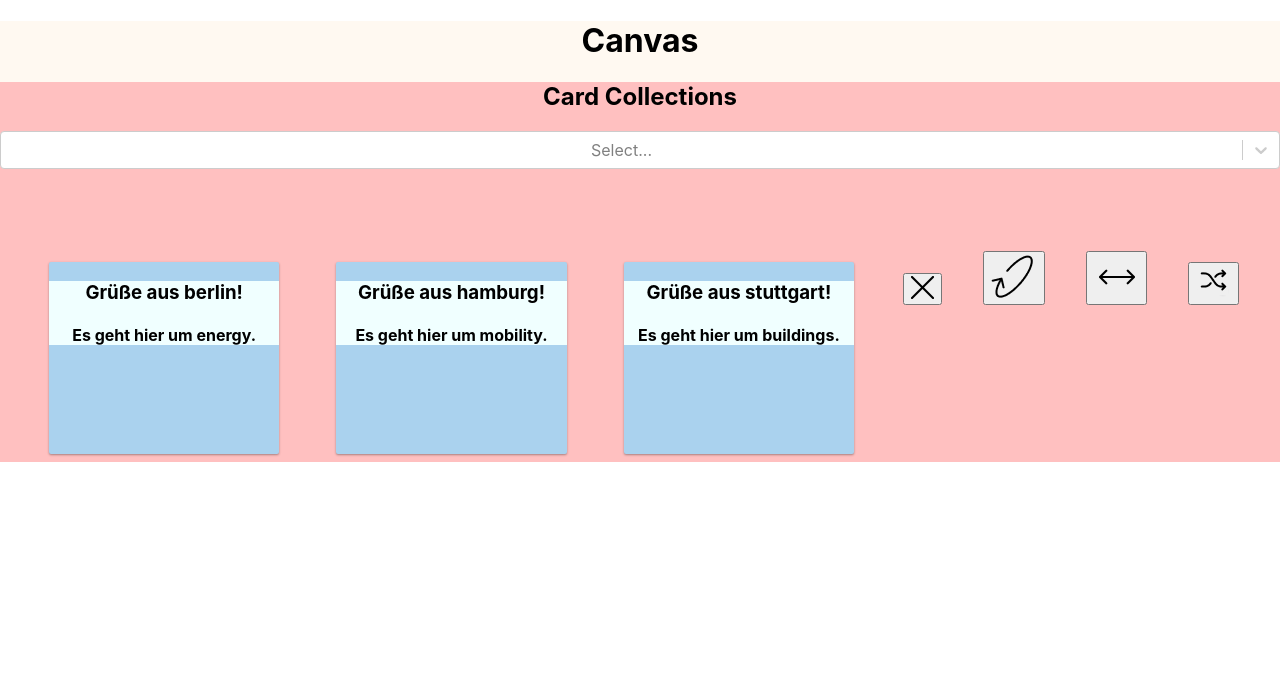
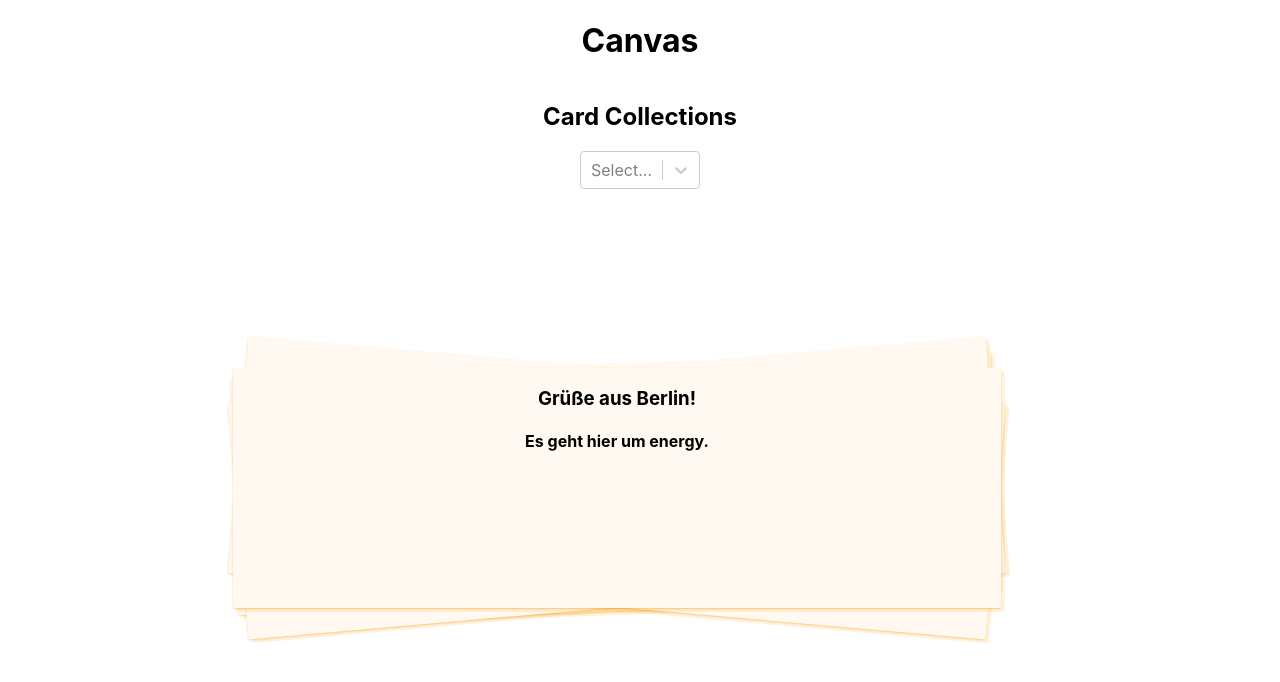
Before and after one commit to uclab-potsdam/klimataz, a React (Create React App) app in the folder postcard_app/klimaland-app/: page / in a window 1280 px wide. Shown: the top 682 px of the page. Built offline with nearby package versions, Linux system fonts and the light colour scheme.

Commit message:
added switch card interaction

```diff
--- a/postcard_app/klimaland-app/src/components/Card.js
+++ b/postcard_app/klimaland-app/src/components/Card.js
@@ -1,9 +1,9 @@
 import React from "react";
 import Side from "./Side";
 
-const Card = ({ lk, section }) => {
+const Card = ({ classProp, lk, section }) => {
   return (
-    <div className="card">
+    <div className={classProp}>
       <Side lk={lk} section={section} />
     </div>
   );
--- a/postcard_app/klimaland-app/src/components/CardCollection.js
+++ b/postcard_app/klimaland-app/src/components/CardCollection.js
@@ -55,6 +55,24 @@ const CardCollection = () => {
     viewComp = false;
   }
 
+  const [index, setIndex] = useState(0);
+  const cards = [
+    { id: "1", label: "Berlin" },
+    { id: "2", label: "Hamburg" },
+    { id: "3", label: "Flennsburg" },
+    { id: "4", label: "München" },
+  ];
+
+  const mod = (n, m) => {
+    let result = n % m;
+
+    return result >= 0 ? result : result + m;
+  };
+
+  const nextCard = () => {
+    setIndex((index + 1) % cards.length);
+  };
+
   return (
     <div className="card-collection">
       <h2>Card Collections</h2>
@@ -79,33 +97,61 @@ const CardCollection = () => {
       </div>
 
       <div className="card-container">
-        <Card lk="berlin" section="energy" />
-        <Card lk="hamburg" section="mobility" />
-        <Card lk="stuttgart" section="buildings" />
-        <button onClick={console.log("close")}>
+        <div className="carousel">
+          {cards.map((item, i) => {
+            const indexLeft = mod(index - 1, cards.length);
+            const indexRight = mod(index + 1, cards.length);
+
+            let classProp = "";
+
+            if (i === index) {
+              classProp = "card card-active";
+            } else if (i === indexRight) {
+              classProp = "card card-right";
+            } else if (i === indexLeft) {
+              classProp = "card card-left";
+            } else {
+              classProp = "card card-back";
+            }
+
+            return (
+              <Card
+                key={item.id}
+                classProp={classProp}
+                lk={item.label}
+                section="energy"
+              />
+            );
+          })}
+          <Card
+            key="9999"
+            classProp={"card"}
+            lk={"item.label"}
+            section="energy"
+          />
+        </div>
+
+        <div className="button-container">
+          <button className="close-button">
             <img
               src={close}
               className="close-button-img"
               alt="close-button-img"
             />
           </button>
-        <button onClick={console.log("flip")}>
-          <img src={flip} className="flip-button-img" alt="flip-button-img" />
-        </button>
-        <button onClick={console.log("switch")}>
+
+          <button className="switch-button" onClick={nextCard}>
             <img
               src={switchCard}
               className="switch-button-img"
               alt="switch-button-img"
             />
           </button>
-        <button onClick={console.log("shuffle")}>
-          <img
-            src={shuffle}
-            className="shuffle-button-img"
-            alt="shuffle-button-img"
-          />
+
+          <button className="flip-button">
+            <img src={flip} className="flip-button-img" alt="flip-button-img" />
           </button>
+        </div>
       </div>
     </div>
   );
--- a/postcard_app/klimaland-app/src/styles/_card.scss
+++ b/postcard_app/klimaland-app/src/styles/_card.scss
@@ -2,21 +2,71 @@
 
 .card-container{
     display: flex;
+    flex-direction: row;
+    width: 80vh;
+    height: 50vh;
+    overflow: hidden;
+    padding: 0;
+    margin: 0;
+    align-content: center;
+    justify-content: center;
+    align-items: center;
+}
+
+.carousel{
+    z-index: 1;
+}
+
+.button-container{
+    display: flex;
     flex-direction: column;
-    align-items: center;
-    color: rgb(0, 0, 0);
+    height: 30vh;
+    justify-content: space-between;
+    z-index: 2;
+    // transform: translate(-15px);
 }
 
 .card{
-    background-color: $blue;
+    background-color: $light;
+    height: 30vh;
+    width: 60vw;
     border-radius: 2px;
     margin: 0.5rem;
-    box-shadow: 0 1px 3px rgba(0,0,0,0.12), 0 1px 2px rgba(0,0,0,0.24);
-    height: 60vh;
-    width: 45vw;
+    box-shadow: 4px 4px 0px #f6a11921, 0 1px 2px #f6a11981;
+    position: relative;
+    transform: translateY(-8px) rotate(-2deg);
+    z-index: -99;
 
     &:hover{
-        box-shadow: 0 14px 28px rgba(0,0,0,0.25), 0 10px 10px rgba(0,0,0,0.22);
+        box-shadow: 0 14px 28px #f6a1194a, 0 10px 10px rgba(0, 0, 0, 0.13);
     }
 
+    &-active{
+        transform: translateY(0px) ;
+        z-index: 1;
+        transition: 1000ms;
+        opacity: 1;
+        position: absolute;
+    }
+
+    &-left{
+        transform: rotate(-5deg) scale(0.99);
+        z-index: -2;
+        transition: 1000ms;
+        position: absolute;
+    }
+
+    &-right{
+        transform: rotate(5deg) scale(0.99);
+        z-index: -1;
+        transition: 1000ms;
+        position: absolute;
+    }
+
+    &-back{
+        transform: rotate(-2deg)  translate(-2px, -5px) scale(0.99);;
+        z-index: -3;
+        transition: 1000ms;
+        position: absolute;
+    }
 }
--- a/postcard_app/klimaland-app/src/styles/_responsive.scss
+++ b/postcard_app/klimaland-app/src/styles/_responsive.scss
@@ -2,14 +2,14 @@
 
 @include media-md{
     .card-container{
-        flex-direction: row;
-        flex-wrap: wrap;
-        justify-content: space-evenly;
-        align-items: baseline;
+        // flex-direction: row;
+        // flex-wrap: wrap;
+        // justify-content: center;
+        // align-items: baseline;
     }
 
     .card{
-        height: 24vh;
-        width: 18vw;
+        // height: 24vh;
+        // width: 18vw;
     }
 }
--- a/postcard_app/klimaland-app/src/styles/main.scss
+++ b/postcard_app/klimaland-app/src/styles/main.scss
@@ -21,14 +21,26 @@ code {
 }
 
 .canvas {
-    background-color: #FFF9F1;
+    background-color: #fff(0, 42, 255);
 }
 
 .card-collection {
-    background-color: $pink;
+    background-color: #fff(78, 107, 255);
+    display: flex;
+    flex-direction: column;
+    align-items: center;
 }
 
+.side {
+    // background-color: rgba(226, 226, 226, 0.246);
+}
 
-.side {
-    background-color: azure;
-}
+Button{
+    border: none;
+    background: none;
+    cursor: pointer;
+    margin: 0;
+    padding: 0;
+    right: 0.5rem;
+    bottom: 0.5rem;
+  }
```
Lines whose indentation alone changed are shown as unchanged.
